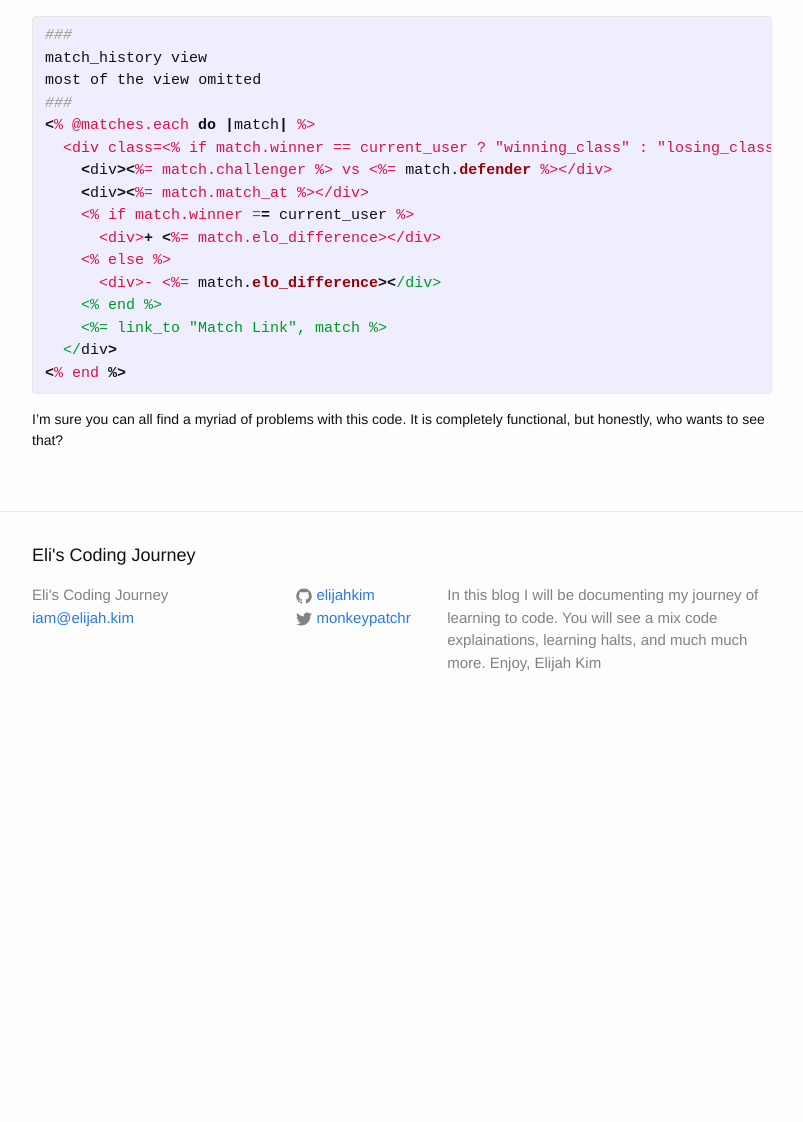
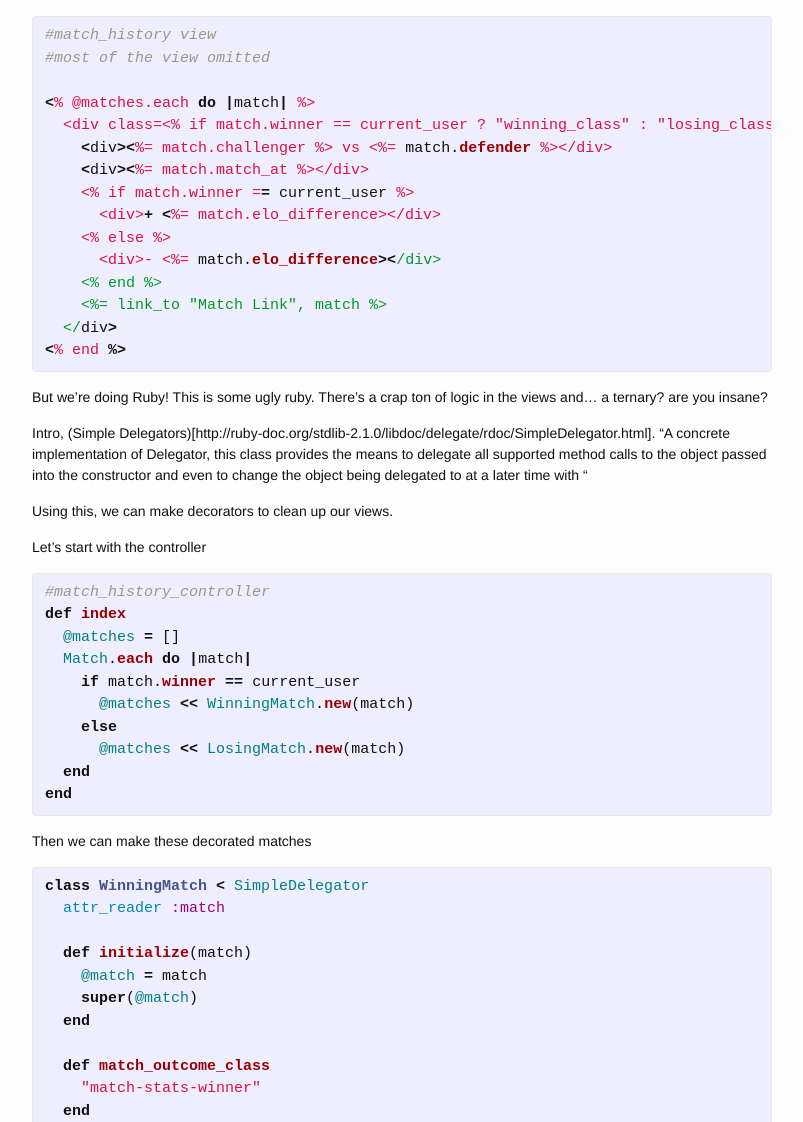
Before and after one commit to elijahkim/blog, a Jekyll site: the page built from _posts/2015-1-23-cleaner-views-with-simple-delegators.markdown, in a window 1280 px wide and 1400 px high, scrolled down 395 px. Shown: the part 278-1400 px from the top of the window, without its empty margins (238-1041 px from the left). Built offline with Jekyll 4.4.1, drawn with Linux system fonts in a browser that asks for light colours; before the commit the page ends 1407 px from its top, so only the background shows below that; some of the changed text lies outside the part shown.

Commit message:
Edit Simple delegator post

```diff
--- a/_posts/2015-1-23-cleaner-views-with-simple-delegators.markdown
+++ b/_posts/2015-1-23-cleaner-views-with-simple-delegators.markdown
@@ -15,15 +15,14 @@ and be green if you won and red if you lost.
 This was the end result:
 ![alt-text](https://cloud.githubusercontent.com/assets/8673900/5492223/87060d8c-86ad-11e4-9c64-941f86a40754.png)
 
-The easiest way to do this is making a ridiculous number of if statements.
+The easiest solution is making a ridiculous number of if statements.
 
 {% highlight ruby %}
-###
-match_history view
-most of the view omitted
-###
+#match_history view
+#most of the view omitted
+
 <% @matches.each do |match| %>
-  <div class=<% if match.winner == current_user ? "winning_class" : "losing_class">>
+  <div class=<% if match.winner == current_user ? "winning_class" : "losing_class" %>>
     <div><%= match.challenger %> vs <%= match.defender %></div>
     <div><%= match.match_at %></div>
     <% if match.winner == current_user %>
@@ -36,5 +35,76 @@ most of the view omitted
 <% end %>
 {% endhighlight %}
 
-I'm sure you can all find a myriad of problems with this code. It is completely
-functional, but honestly, who wants to see that?
+But we're doing Ruby! This is some ugly ruby. There's a crap ton of logic in the
+views and... a ternary? are you insane?
+
+Intro, (Simple
+Delegators)[http://ruby-doc.org/stdlib-2.1.0/libdoc/delegate/rdoc/SimpleDelegator.html].
+ "A concrete implementation of Delegator, this class provides the means to delegate all supported method
+calls to the object passed into the constructor and even to change the object
+being delegated to at a later time with "
+
+Using this, we can make decorators to clean up our views.
+
+Let's start with the controller
+
+{% highlight ruby %}
+#match_history_controller
+def index
+  @matches = []
+  Match.each do |match|
+    if match.winner == current_user
+      @matches << WinningMatch.new(match)
+    else
+      @matches << LosingMatch.new(match)
+  end
+end
+{% endhighlight %}
+
+Then we can make these decorated matches
+
+{% highlight ruby %}
+class WinningMatch < SimpleDelegator
+  attr_reader :match
+
+  def initialize(match)
+    @match = match
+    super(@match)
+  end
+
+  def match_outcome_class
+    "match-stats-winner"
+  end
+
+  def elo_delta
+    "+ #{match.elo_delta}"
+  end
+
+  def win_or_lose
+    "won"
+  end
+end
+{% endhighlight %}
+
+We would do exactly the same for `LosingMatch` and in the `#index` action, our
+array of matches would be an array of `LosingMatch` and `WinningMatch`s that we
+can call the same methods on and have different returns. This is essentially
+Duck Typing.
+
+So in the end, we can create a partial like this
+
+{% highlight ruby %}
+<li class="<%= match.match_outcome_class %>">
+<div class="match-stats">
+  <p class="username"><%= match.challenger_username %> vs. <%= match.defender_username %></p>
+  <p><%= match.match_at.strftime("%F") %></p>
+  <p><%= match.win_or_lose %></p>
+  <p><%= match.elo_delta %> </p>
+  <p class="match-link"><%= link_to "Match Link", match_path(match) %></p>
+</div>
+</li>
+{% endhighlight %}
+
+In the end, we were able to take out the various if statements and employ simple
+delegators and duck typing to create a clean partial with absolutely no
+branching. I'd say that is an enormous win.
```
